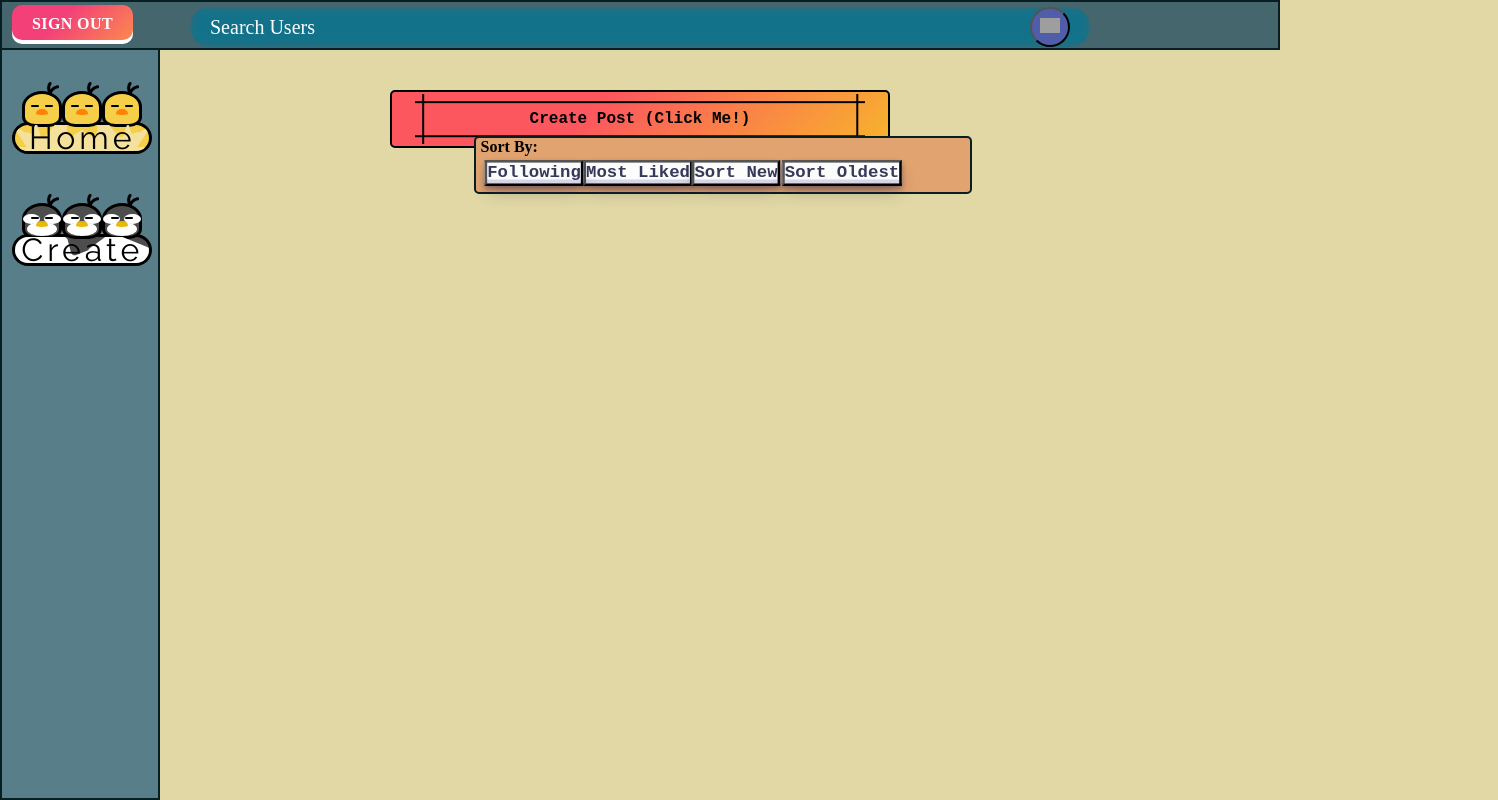
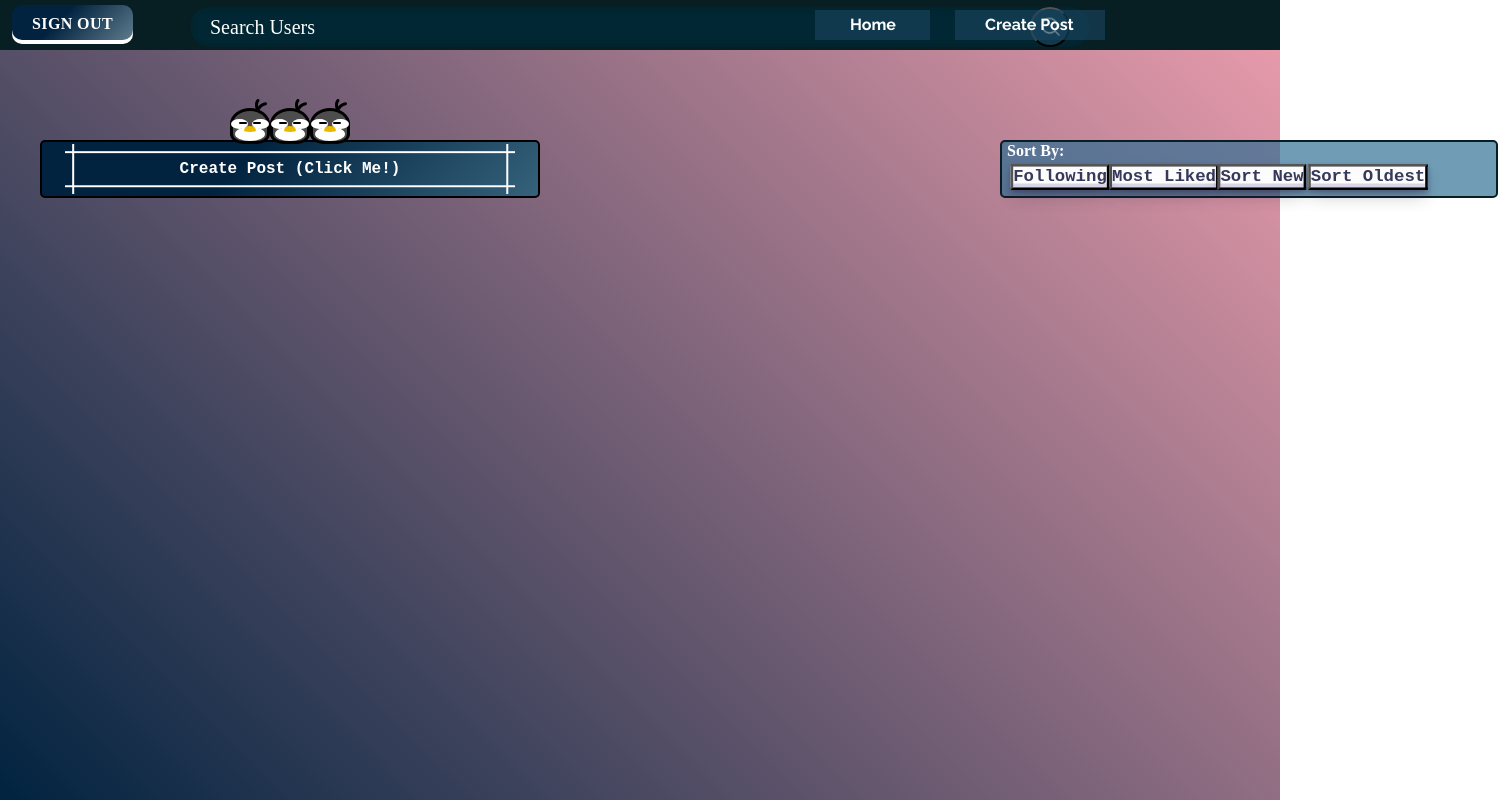
Before and after one commit to daceCS/ReFrame-React, a React (Vite) app in the folder frontend/: page / in a window 1280 px wide. Shown: the whole page, 1498 px wide, since content can reach past the window. Built offline with nearby package versions, Linux system fonts and the light colour scheme; grey boxes are pictures that could not be loaded.

Commit message:
Add files via upload

```diff
--- a/frontend/index.html
+++ b/frontend/index.html
@@ -2,7 +2,7 @@
 <html lang="en">
   <head>
     <meta charset="UTF-8" />
-    <link rel="icon" type="image/png+xml" href="/vite.png" />
+    <link rel="icon" type="image/svg+xml" href="/vite.svg" />
     <meta name="viewport" content="width=device-width, initial-scale=1.0" />
     <title>Vite + React</title>
   </head>
--- a/frontend/src/Components/CreatePost.jsx
+++ b/frontend/src/Components/CreatePost.jsx
@@ -3,7 +3,23 @@
 function CreatePost() {
     return (
       <>
-        <div id="create-post-interaction">
+        <div id="create-post-interaction" className = "button button--pen">
+        <div class="button__wrapper">
+        </div>
+        <div class="characterBox">
+            <div class="character wakeup">
+                <div class="character__face"></div>
+                <div class="charactor__face2"></div>
+            </div>
+            <div class="character wakeup">
+                <div class="character__face"></div>
+                <div class="charactor__face2"></div>
+            </div>
+            <div class="character">
+                <div class="character__face"></div>
+                <div class="charactor__face2"></div>
+            </div>
+        </div>
         <input
           type="button"
           id="create-post-interact-field"
--- a/frontend/src/Components/Searchbar.jsx
+++ b/frontend/src/Components/Searchbar.jsx
@@ -1,3 +1,5 @@
+import SearchIcon from '../images/search.png'
+
 function SearchBar() {
   return (
     <>
@@ -11,7 +13,7 @@ function SearchBar() {
           oninput="searchBar()"
         />
         <button type="submit" id="searchbutton">
-          <img src="../images/search.png" />
+          <img src={SearchIcon} />
         </button>
       </form>
       <div className="dropdown">
--- a/frontend/src/Components/SideBar.jsx
+++ b/frontend/src/Components/SideBar.jsx
@@ -1,46 +1,15 @@
+import "../css/feed.css";
 function SideBar() {
   return (
     <aside>
       <div className="menu-div">
-        <nav className="menu">
-
-        <a href="/feed" class="button2 button--piyo" id = "home-link">
-        <div class="button__wrapper">
-            <span class="button__text">Home</span>
-        </div>
-        <div class="characterBox">
-            <div class="character wakeup">
-                <div class="character__face"></div>
-            </div>
-            <div class="character wakeup">
-                <div class="character__face"></div>
-            </div>
-            <div class="character">
-                <div class="character__face"></div>
-            </div>
-        </div>
-    </a>
-
-          <a href="/create" class="button button--pen" id = "create-post-link">
-        <div class="button__wrapper">
-            <span class="button__text">Create</span>
-        </div>
-        <div class="characterBox">
-            <div class="character wakeup">
-                <div class="character__face"></div>
-                <div class="charactor__face2"></div>
-            </div>
-            <div class="character wakeup">
-                <div class="character__face"></div>
-                <div class="charactor__face2"></div>
-            </div>
-            <div class="character">
-                <div class="character__face"></div>
-                <div class="charactor__face2"></div>
-            </div>
-        </div>
-    </a>
-
+        <nav >
+          <a href="/feed" id="home-link" className="menu">
+            Home
+          </a>
+          <a href="/createPost" id="new-post-link" className="createButton">
+            Create Post
+          </a>
         </nav>
       </div>
     </aside>
--- a/frontend/src/css/Feed.css
+++ b/frontend/src/css/Feed.css
@@ -6,18 +6,24 @@
   --post-container-height: 650px;
 }
 body {
-  background-size: contain;
-  background-color: #e2d8a5;
+  /* background-image: url("https://c4.wallpaperflare.com/wallpaper/228/844/890/sea-beach-the-sun-sunset-wallpaper-preview.jpg");
+    background-color: #cccccc;
+    height: auto;
+    background-repeat: no-repeat;
+    background-size: contain;
+    */
+
   padding: 0;
   overflow-x: hidden;
+  background: linear-gradient(45deg, #012340, #eb9dad);
+  background-attachment: fixed;
   background-repeat: no-repeat;
-  background-attachment: fixed;
 }
 a {
   text-decoration: none !important;
 }
 header {
-  background-color: #46666e;
+  background-color: #071e22;
   height: 50px;
   position: fixed;
   top: 0;
@@ -51,6 +57,7 @@ header {
   top: 0%;
   right: 78%;
 }
+
 .post-container::-webkit-scrollbar {
   display: none;
   /* Safari and Chrome */
@@ -80,12 +87,8 @@ header {
   top: 1%;
 }
 .menu {
-  background-color: #577e89;
-  width: 10rem;
-  height: 100vh;
-  margin: 0;
-  position: fixed;
-  top: 0;
+  background-color: #0f223b;
+
   border: 2px solid #071e22;
 }
 .user-id {
@@ -300,8 +303,41 @@ header {
   letter-spacing: 1px;
   line-height: 30px;
 }
+#new-post-link {
+  width: 150px;
+  height: 30px;
+  background: rgba(24, 67, 92, 0.671);
+  padding: 0px;
+  text-indent: 30px;
 
-#new-post-link {
+  color: white;
+  font-weight: bold;
+  line-height: 30px;
+  text-align: start;
+  position: fixed;
+  top: 10px;
+  right: 175px;
+
+  z-index: 4000;
+}
+#home-link {
+  width: 115px;
+  height: 30px;
+  background: rgba(24, 67, 92, 0.671);
+  padding: 0px;
+  text-indent: 35px;
+
+  color: white;
+  font-weight: bold;
+  line-height: 30px;
+  text-align: start;
+  position: fixed;
+  top: 10px;
+  right: 350px;
+  border: none;
+  z-index: 4000;
+}
+#profile-link {
   display: block;
   width: 115px;
   height: 25px;
@@ -313,8 +349,36 @@ header {
   font-weight: bold;
   line-height: 25px;
   position: absolute;
-  top: 160px;
+  top: 220px;
   right: 11px;
+}
+.user-link {
+  position: absolute;
+  left: 42%;
+  top: 0%;
+}
+a:visited {
+  color: black;
+}
+#create-post-interaction {
+  background-image: linear-gradient(
+    135deg,
+    #012340 40%,
+    rgba(42, 108, 146, 0.671)
+  );
+  width: 500px;
+  height: 58px;
+  margin: 90px auto;
+  margin-left: auto;
+  margin-right: auto;
+  display: grid;
+  place-content: center;
+  border-radius: 5px;
+  border: 2px solid black;
+  color: white;
+  padding: 0 10px;
+  left: -350px;
+  top: 50px;
 }
 
 .button--pen {
@@ -326,20 +390,21 @@ header {
   --border_radius2: 70px 70px 40px 40px / 48px 48px 30px 30px;
   --border_radius3: 40px 40px 40px 40px / 48px 48px 30px 30px;
 }
+
 .button {
   position: relative;
   display: flex;
   justify-content: center;
   align-items: center;
   width: 90%;
-  height: 4%;
+  height: 100%;
   box-sizing: border-box;
   text-decoration: none;
   border: solid 3px #000;
   border-radius: 40px;
   background: var(--main_color);
   font-family: "Fredoka One", cursive;
-  top: 200px;
+  top: 0px;
   left: 10px;
 }
 
@@ -354,10 +419,7 @@ header {
   border-radius: 40px;
   overflow: hidden;
 }
-.button__wrapper::before,
-.button__wrapper::after {
-  transition: all 0.5s ease;
-}
+
 .characterBox {
   position: absolute;
   top: -54px;
@@ -370,14 +432,7 @@ header {
   width: 120px;
   height: 56px;
 }
-.button__text {
-  position: relative;
-  z-index: 3;
-  font-size: 32px;
-  letter-spacing: 4px;
-  color: black;
-  transition: all 0.3s ease;
-}
+
 .character {
   position: relative;
   width: 56px;
@@ -465,38 +520,6 @@ header {
   );
 }
 
-.button--pen .button__wrapper::before,
-.button--pen .button__wrapper::after {
-  content: "";
-  position: absolute;
-  width: 110px;
-  height: 50px;
-  background: var(--sub_color1);
-  clip-path: path(
-    "M9.12,14.14L43.15,.5c1.61-.86,3.57-.59,4.9,.68l19.55,14.31c.42,.4,.76,.89,.99,1.42l3.45,13.09c.89,2.06,3.18,3.09,5.28,2.37l11.76-4.86c1.56-.54,3.29-.11,4.43,1.1l11.93,12.39c.48,.51,.84,1.12,1.03,1.8l3.35,11.62c.8,2.79-1.25,5.58-4.1,5.58H4.27c-2.71,0-4.73-2.54-4.18-5.24L6.92,17.11c.26-1.28,1.07-2.37,2.2-2.97Z"
-  );
-}
-.button--pen .button__wrapper::before {
-  left: -16px;
-  bottom: -10px;
-}
-.button--pen .button__wrapper::after {
-  right: -8px;
-  bottom: -20px;
-  transform: rotateY(180deg);
-}
-.button:hover .button__wrapper::before {
-  transform: translateX(-12px);
-}
-.button:hover .button__wrapper::after {
-  transform: rotateY(180deg) translateX(-12px);
-}
-.button:hover .button__text {
-  letter-spacing: 6px;
-}
-.button:hover::before {
-  right: 14px;
-}
 .button:hover .wakeup {
   animation: wakeup 0.2s ease;
   animation-fill-mode: forwards;
@@ -684,130 +707,6 @@ header {
   }
 }
 
-.button--piyo {
-  --main_color: #f4cf47;
-  --sub_color1: #f4e19c;
-  --sub_color2: #ff8108;
-  --base_color: #000;
-  --border_radius1: 60px 60px 40px 40px / 48px 48px 30px 30px;
-  --border_radius2: 70px 70px 40px 40px / 48px 48px 30px 30px;
-  --border_radius3: 40px 40px 40px 40px / 48px 48px 30px 30px;
-}
-.button2 {
-  position: relative;
-  display: flex;
-  justify-content: center;
-  align-items: center;
-  width: 90%;
-  height: 4%;
-  box-sizing: border-box;
-  text-decoration: none;
-  border: solid 3px #000;
-  border-radius: 40px;
-  background: var(--main_color);
-  font-family: "Fredoka One", cursive;
-  top: 120px;
-  left: 10px;
-}
-.button2:hover .button__wrapper::before {
-  transform: translateX(-12px);
-}
-.button2:hover .button__wrapper::after {
-  transform: rotateY(180deg) translateX(-12px);
-}
-.button2:hover .button__text {
-  letter-spacing: 6px;
-}
-.button2:hover::before {
-  right: 14px;
-}
-.button2:hover .wakeup {
-  animation: wakeup 0.2s ease;
-  animation-fill-mode: forwards;
-}
-.button2:hover .wakeup .character__face {
-  top: 20px;
-}
-.button2:hover .wakeup .character__face::before,
-.button2:hover .wakeup .character__face::after {
-  animation: eye 5s linear infinite;
-}
-.button2:hover .wakeup:nth-child(2) .character__face::before,
-.button2:hover .wakeup:nth-child(2) .character__face::after {
-  animation: eye_2 5s linear infinite;
-}
-
-.button--piyo::before {
-  clip-path: path(
-    "M24,12.02c0-1.09-.75-1.71-.81-1.77L11.17,.45c-.91-.74-2.21-.56-2.91,.42-.69,.97-.52,2.37,.39,3.11l7.12,5.81-13.7-.02h0C.93,9.77,0,10.76,0,11.99c0,1.23,.93,2.22,2.07,2.22l13.7,.02-7.13,5.78c-.91,.74-1.09,2.13-.4,3.11,.41,.58,1.03,.88,1.65,.88,.44,0,.88-.15,1.25-.45l12.04-9.76c.07-.06,.82-.67,.82-1.77Z"
-  );
-}
-.button--hoo::before {
-  clip-path: path(
-    "M21.93,9.8h-3.33S11.5,.79,11.5,.79c-.74-.94-2.05-1.05-2.92-.26-.88,.79-.99,2.19-.25,3.13l4.84,6.13-11.09-.02C.95,9.73,0,10.76,0,11.99c0,1.23,.93,2.22,2.07,2.22l11.09,.02-4.86,6.12c-.74,.93-.63,2.33,.24,3.13,.39,.35,.87,.53,1.34,.53,.59,0,1.17-.27,1.58-.78l7.13-8.99h3.32s0,0,0,0c1.14,0,2.07-.99,2.07-2.22,0-1.23-.93-2.22-2.07-2.22Z"
-  );
-}
-.button--pen::before {
-  clip-path: path(
-    "M23.36,10.63L6.18,.13c-.93-.57-1.85,.81-1.39,2.06l1.44,3.91c.3,.81,.01,1.81-.6,2.1L.72,10.58c-.96,.47-.96,2.37,0,2.83l4.91,2.38c.62,.3,.9,1.29,.6,2.1l-1.44,3.91c-.46,1.26,.46,2.63,1.39,2.06L23.36,13.37c.86-.53,.86-2.22,0-2.75Z"
-  );
-}
-.button--piyo .button__wrapper::before,
-.button--piyo .button__wrapper::after {
-  content: "";
-  position: absolute;
-  bottom: 0;
-  width: 130px;
-  height: 38px;
-  background: var(--sub_color1);
-  clip-path: path(
-    "M13.77,37.35L.25,16.6c-.87-1.33,.69-2.91,2-2.02l12.67,8.59c.81,.55,1.91,.14,2.18-.81l2.62-9.33c.39-1.4,2.34-1.42,2.76-.02l3.6,11.99c.33,1.11,1.74,1.4,2.47,.52L49.38,.52c.87-1.04,2.53-.42,2.53,.95V23.7c0,1.13,1.2,1.83,2.16,1.26l12.75-7.51c.85-.5,1.94,0,2.13,.98l1.5,7.6c.2,1.03,1.37,1.51,2.22,.92l17.74-12.3c1.09-.75,2.52,.25,2.21,1.55l-2.44,10.2c-.26,1.09,.74,2.06,1.8,1.75l30.8-9.04c1.37-.4,2.42,1.26,1.49,2.36l-9.07,10.66c-.83,.98-.1,2.49,1.17,2.42l12.12-.68c1.6-.09,2.12,2.15,.65,2.8l-2.73,1.21c-.18,.08-.38,.12-.58,.12H14.97c-.48,0-.93-.25-1.2-.65Z"
-  );
-}
-.button--piyo .button__wrapper::before {
-  left: 0;
-}
-.button--piyo .button__wrapper::after {
-  right: 0;
-  transform: rotateY(180deg);
-}
-
-#profile-link {
-  display: block;
-  width: 115px;
-  height: 25px;
-  background: rgba(24, 67, 92, 0.671);
-  padding: 10px;
-  text-align: center;
-  border-radius: 5px;
-  color: white;
-  font-weight: bold;
-  line-height: 25px;
-  position: absolute;
-  top: 220px;
-  right: 11px;
-}
-.user-link {
-  position: absolute;
-  left: 42%;
-  top: 0%;
-}
-a:visited {
-  color: black;
-}
-#create-post-interaction {
-  background-image: linear-gradient(135deg, #fc575e 40%, #f7b42c);
-  width: 500px;
-  height: 58px;
-  margin: 90px auto;
-  margin-left: auto;
-  margin-right: auto;
-  display: grid;
-  place-content: center;
-  border-radius: 5px;
-  border: 2px solid black;
-  padding: 0 10px;
-}
 #create-post-interact-field {
   position: relative;
   height: 50px;
@@ -816,7 +715,7 @@ a:visited {
   /* border thickness */
   --s: 0.45em;
   /* size of the corner */
-  --color: black;
+  --color: rgb(255, 255, 255);
   padding: calc(0.5em + var(--s)) calc(0.9em + var(--s));
   color: var(--color);
   --_p: var(--s);
@@ -887,12 +786,12 @@ a:visited {
   border-radius: 50%;
   width: 40px;
   height: 40px;
-  background: #505daa;
+  background: rgba(24, 67, 92, 0.671);
   cursor: pointer;
   padding: 20px auto;
 }
 #content-options {
-  background-color: #e1a36f;
+  background-color: rgba(42, 108, 146, 0.671);
   width: 498px;
   height: 58px;
   margin-left: auto;
@@ -903,11 +802,18 @@ a:visited {
   display: grid;
   place-content: center;
   border-radius: 5px;
+  color: white;
   border: 2px solid #071e22;
+  left: 1000px;
+  top: 140px;
 }
 #sign-out {
   align-items: center;
-  background-image: linear-gradient(135deg, #f34079 40%, #fc894d);
+  background-image: linear-gradient(
+    135deg,
+    #012340 40%,
+    rgba(24, 67, 92, 0.671)
+  );
   border: 0;
   border-radius: 10px;
   box-sizing: border-box;
```
Also changed, not shown: frontend/src/pages/ExampleUpload.jsx (+4 -34 lines), frontend/src/images/search.png (added).
